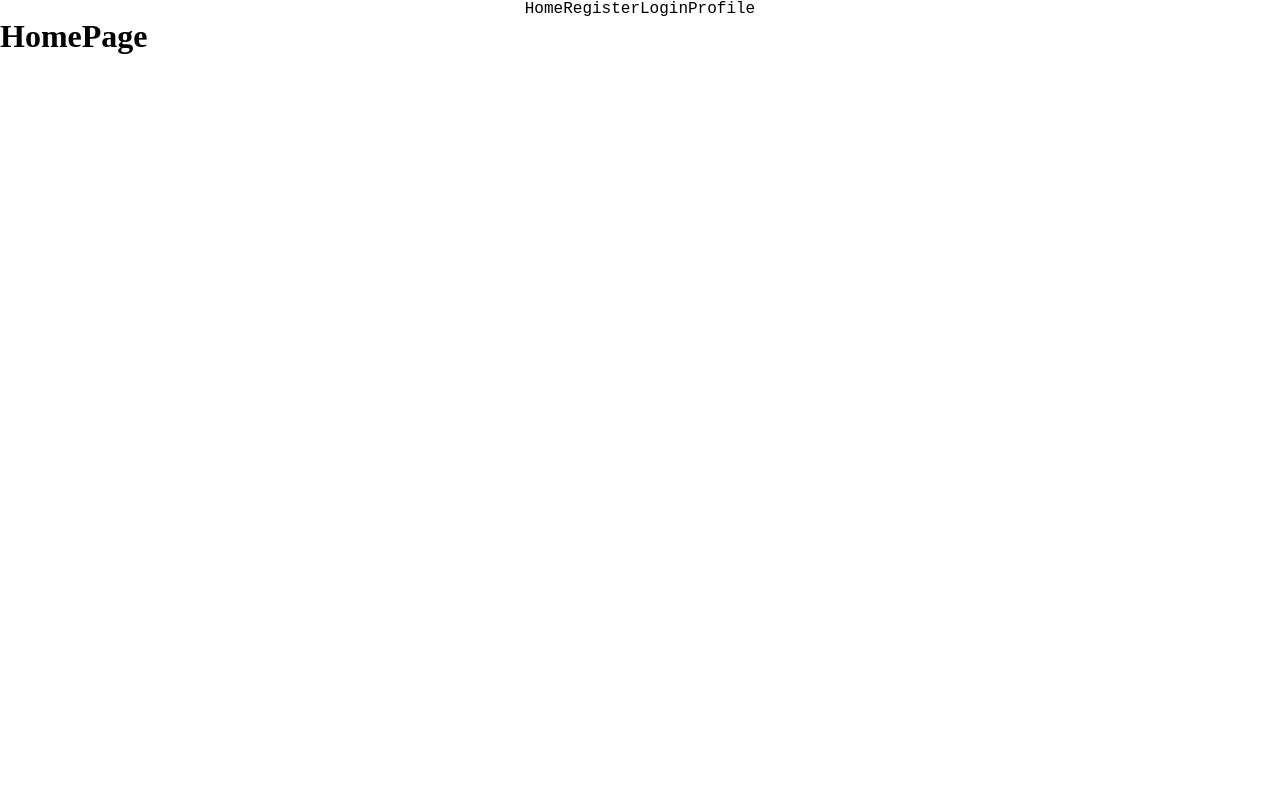
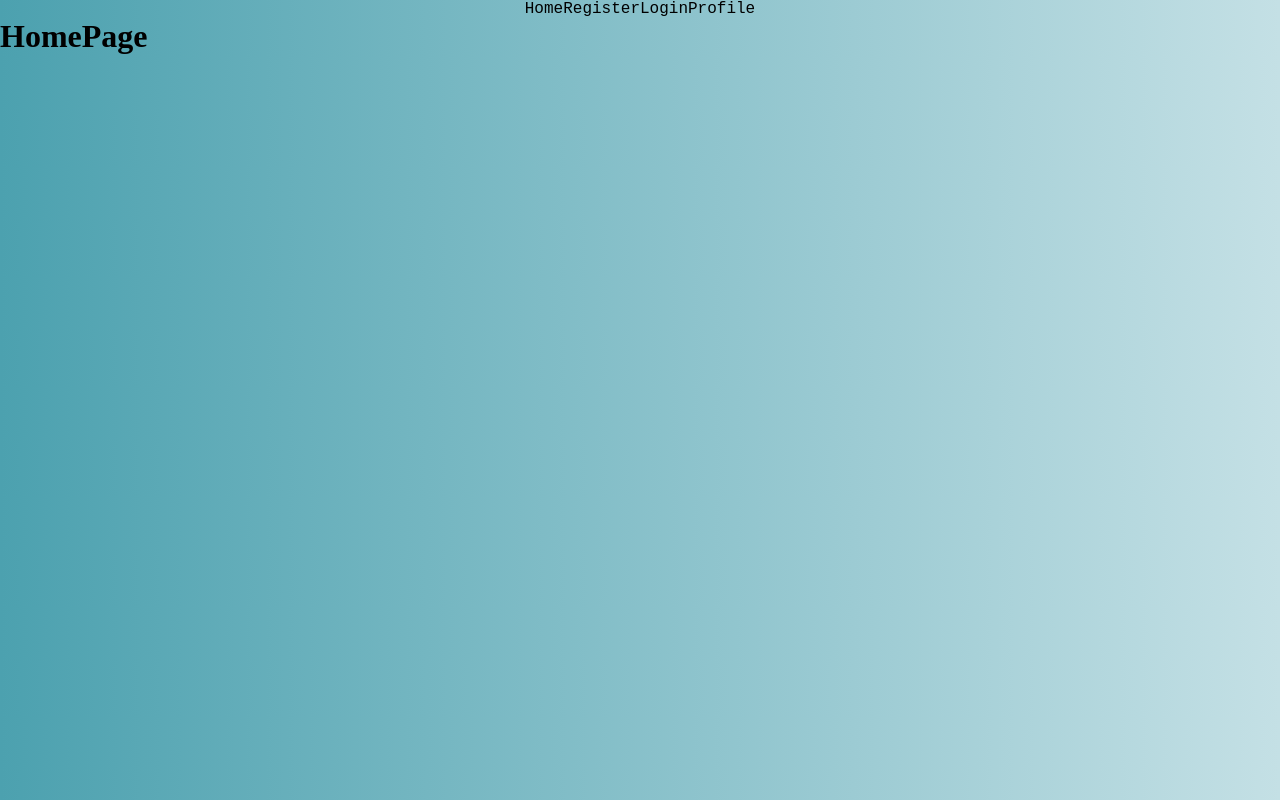
Before and after one commit to ThanWeb/Bantu-Si-Liar, a React app: page / in a window 1280 px wide. Built offline with nearby package versions, Linux system fonts and the light colour scheme.

Commit message:
menambahkan warna background untuk seluruh halaman

```diff
--- a/src/style/style.scss
+++ b/src/style/style.scss
@@ -3,4 +3,9 @@
 
 body {
     font-family: 'Courier New', Courier, monospace;
+	background: linear-gradient(
+		to right,
+		rgba(76, 161, 175, 1),
+		rgba(196, 224, 229, 1)
+	);
 }
```
